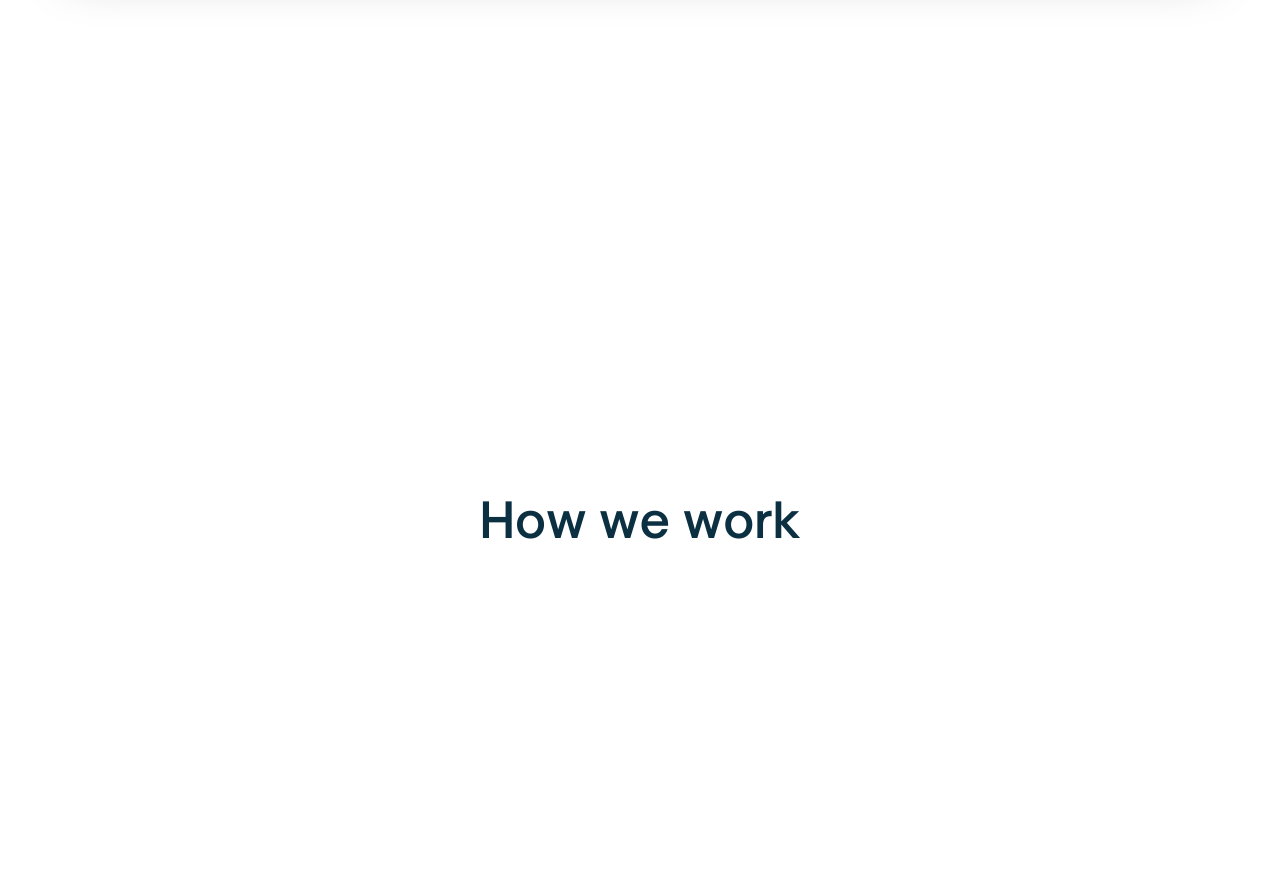
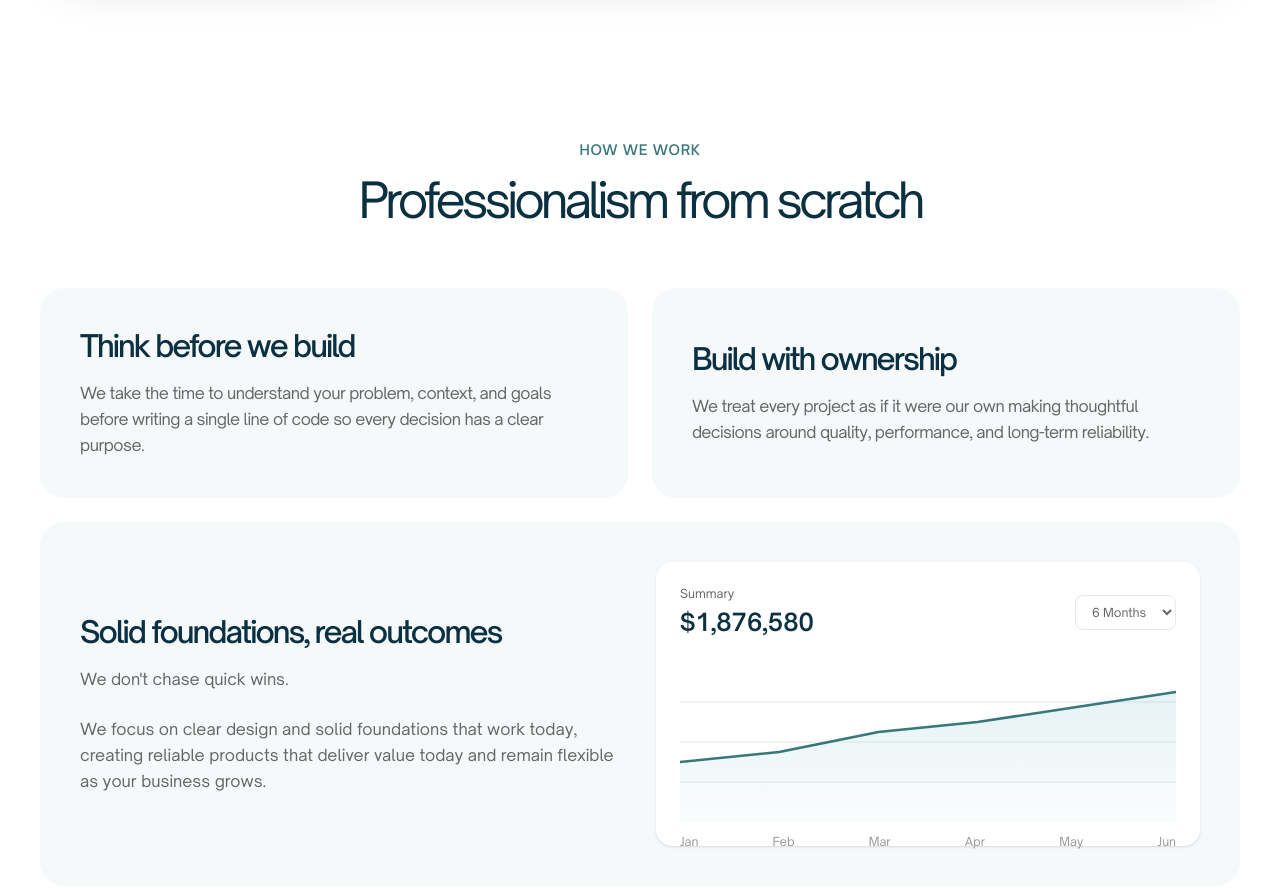
Before and after one commit to mateoLorenzo/smt-landing, a Next.js app: page / in a window 1280 px wide. Shown: the part 1400-2288 px from the top of the page. Built offline with nearby package versions, Linux system fonts and the light colour scheme.

Commit message:
Implemented PRODUCTS & PLATFORMS initial layout section

```diff
--- a/src/app/sections/HowWeWork.tsx
+++ b/src/app/sections/HowWeWork.tsx
@@ -3,10 +3,168 @@ import React from "react";
 export const HowWeWork = () => {
   return (
     <section
-      className="h-screen flex items-center justify-center snap-start "
+      className="relative min-h-screen flex items-center justify-center snap-start bg-white pt-5 pb-20"
       id="how-we-work"
     >
-      <h1 className="text-5xl font-semibold text-[#0a3041]">How we work</h1>
+      <div className="max-w-[1500px] mx-auto px-6 w-full">
+        {/* Header */}
+        <div className="text-center mb-16">
+          <p className="text-sm uppercase tracking-wider text-[#38777C] mb-4 font-medium">
+            HOW WE WORK
+          </p>
+          <h2 className="text-5xl md:text-5xl font-normal text-[#0a3041] tracking-[-4px]">
+            Professionalism from scratch
+          </h2>
+        </div>
+
+        {/* Grid of cards */}
+        <div className="grid md:grid-cols-2 gap-6 max-w-[1200px] mx-auto">
+          {/* Card 1 - Think before we build */}
+          <div className="bg-[#F5F9FA] rounded-3xl p-10 flex flex-col justify-center">
+            <h3 className="text-3xl font-medium text-[#0a3041] mb-4 tracking-[-2px]">
+              Think before we build
+            </h3>
+            <p className="text-[#666666] leading-relaxed tracking-[-0.5px]">
+              We take the time to understand your problem, context, and goals
+              before writing a single line of code so every decision has a clear
+              purpose.
+            </p>
+          </div>
+
+          {/* Card 2 - Build with ownership */}
+          <div className="bg-[#F5F9FA] rounded-3xl p-10 flex flex-col justify-center">
+            <h3 className="text-3xl font-medium text-[#0a3041] mb-4 tracking-[-2px]">
+              Build with ownership
+            </h3>
+            <p className="text-[#666666] leading-relaxed tracking-[-0.5px]">
+              We treat every project as if it were our own making thoughtful
+              decisions around quality, performance, and long-term reliability.
+            </p>
+          </div>
+
+          {/* Card 3 - Solid foundations with chart - Full width */}
+          <div className="md:col-span-2 bg-[#F5F9FA] rounded-3xl p-10 ">
+            <div className="grid md:grid-cols-2 gap-8 items-center">
+              {/* Left side - Text content */}
+              <div>
+                <h3 className="text-3xl font-medium text-[#0a3041] mb-4 tracking-[-2px]">
+                  Solid foundations, real outcomes
+                </h3>
+                <p className="text-[#666666] leading-relaxed mb-6">
+                  We don&apos;t chase quick wins.
+                </p>
+                <p className="text-[#666666] leading-relaxed">
+                  We focus on clear design and solid foundations that work
+                  today, creating reliable products that deliver value today and
+                  remain flexible as your business grows.
+                </p>
+              </div>
+
+              {/* Right side - Chart */}
+              <div>
+                <div className="bg-white rounded-2xl p-6 shadow-sm">
+                  {/* Chart header */}
+                  <div className="flex justify-between items-center mb-6">
+                    <div>
+                      <p className="text-xs text-[#666666] mb-1">Summary</p>
+                      <p className="text-2xl font-semibold text-[#0a3041]">
+                        $1,876,580
+                      </p>
+                    </div>
+                    <select className="text-xs text-[#666666] border border-gray-200 rounded-lg px-3 py-2">
+                      <option>6 Months</option>
+                      <option>3 Months</option>
+                      <option>1 Year</option>
+                    </select>
+                  </div>
+
+                  {/* Chart area */}
+                  <div className="relative h-40">
+                    <svg
+                      className="w-full h-full"
+                      viewBox="0 0 400 160"
+                      preserveAspectRatio="none"
+                    >
+                      {/* Grid lines */}
+                      <line
+                        x1="0"
+                        y1="40"
+                        x2="400"
+                        y2="40"
+                        stroke="#E5E7EB"
+                        strokeWidth="1"
+                      />
+                      <line
+                        x1="0"
+                        y1="80"
+                        x2="400"
+                        y2="80"
+                        stroke="#E5E7EB"
+                        strokeWidth="1"
+                      />
+                      <line
+                        x1="0"
+                        y1="120"
+                        x2="400"
+                        y2="120"
+                        stroke="#E5E7EB"
+                        strokeWidth="1"
+                      />
+
+                      {/* Gradient area under the line */}
+                      <defs>
+                        <linearGradient
+                          id="chartGradient"
+                          x1="0%"
+                          y1="0%"
+                          x2="0%"
+                          y2="100%"
+                        >
+                          <stop
+                            offset="0%"
+                            stopColor="#A9D3D9"
+                            stopOpacity="0.3"
+                          />
+                          <stop
+                            offset="100%"
+                            stopColor="#A9D3D9"
+                            stopOpacity="0.05"
+                          />
+                        </linearGradient>
+                      </defs>
+
+                      {/* Area fill */}
+                      <path
+                        d="M 0 120 L 0 100 L 80 90 L 160 70 L 240 60 L 320 45 L 400 30 L 400 160 L 0 160 Z"
+                        fill="url(#chartGradient)"
+                      />
+
+                      {/* Line chart */}
+                      <path
+                        d="M 0 100 L 80 90 L 160 70 L 240 60 L 320 45 L 400 30"
+                        stroke="#38777C"
+                        strokeWidth="2.5"
+                        fill="none"
+                        strokeLinecap="round"
+                      />
+                    </svg>
+
+                    {/* X-axis labels */}
+                    <div className="flex justify-between text-xs text-[#999999] mt-3">
+                      <span>Jan</span>
+                      <span>Feb</span>
+                      <span>Mar</span>
+                      <span>Apr</span>
+                      <span>May</span>
+                      <span>Jun</span>
+                    </div>
+                  </div>
+                </div>
+              </div>
+            </div>
+          </div>
+        </div>
+      </div>
     </section>
   );
 };
```
